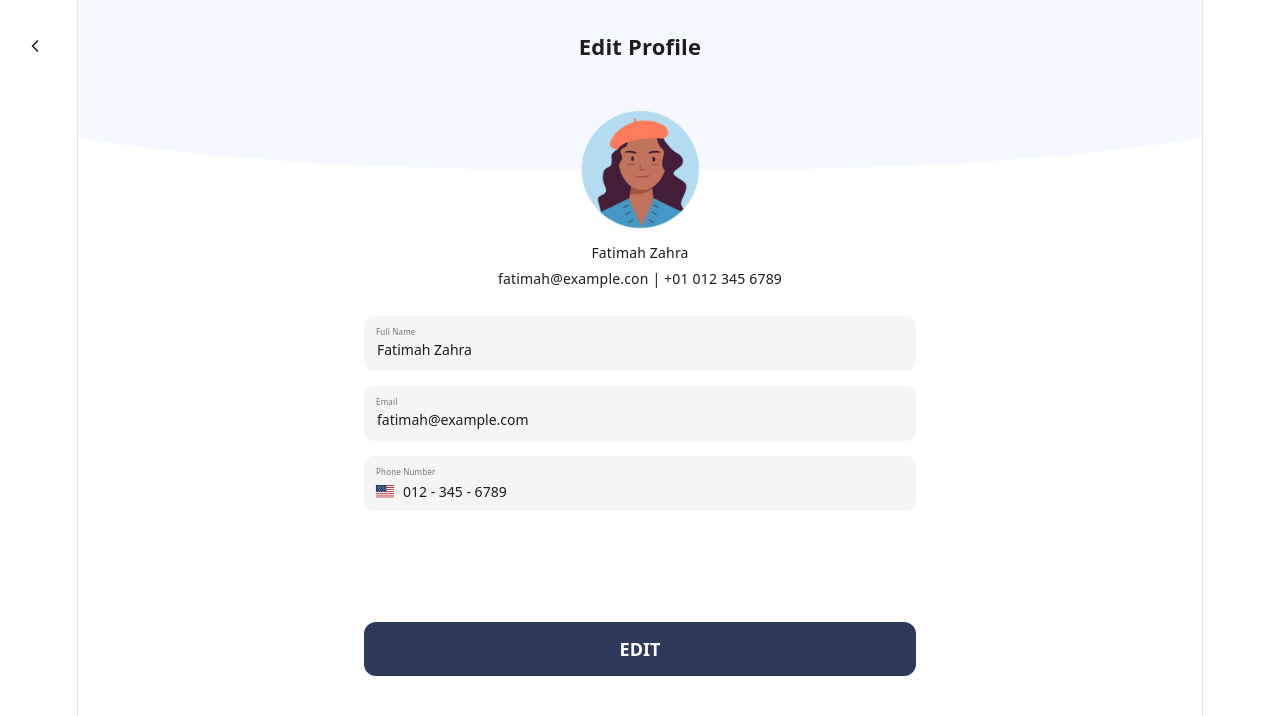
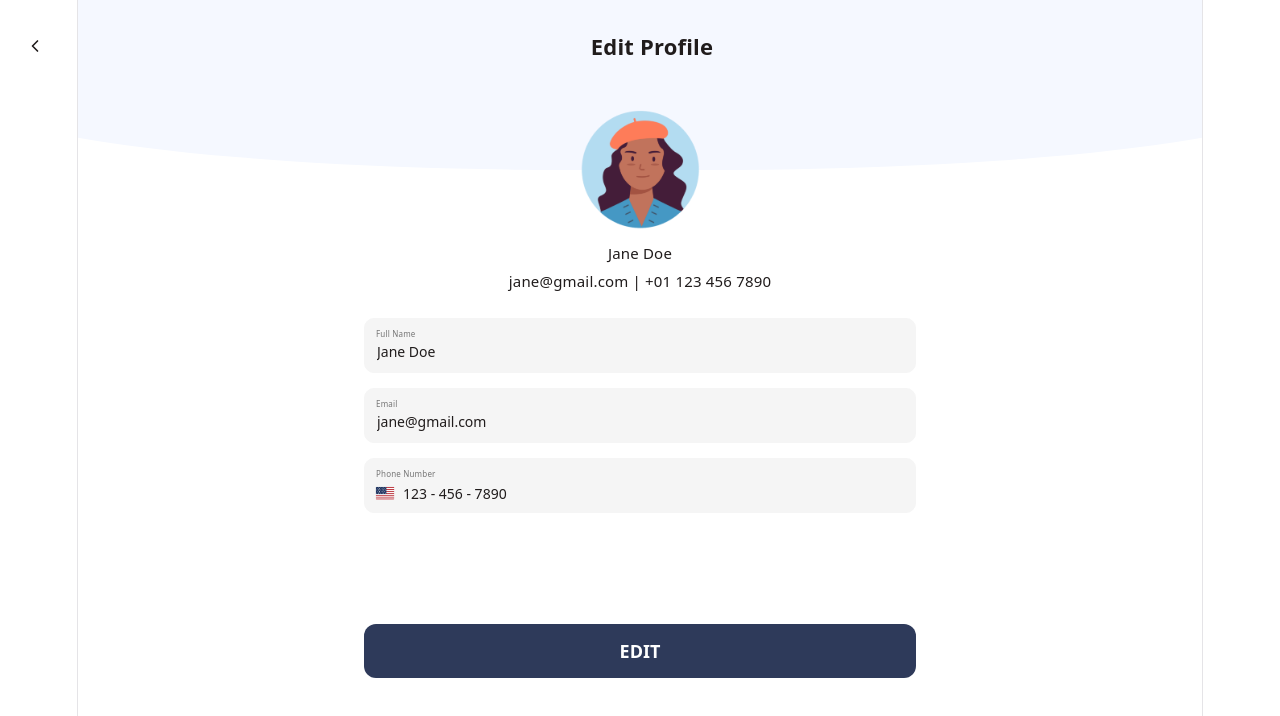
Before and after one commit to FatimahZahra30/weather-app, a Vue app: page /profile in a window 1280 px wide. Shown: the top 716 px of the page. Built offline with nearby package versions, Linux system fonts and the light colour scheme; no server answers.

Commit message:
feat: ensured editing and submiting of profile changes is available, with data being saved

```diff
--- a/src/components/organisms/ProfileForm.vue
+++ b/src/components/organisms/ProfileForm.vue
@@ -1,16 +1,53 @@
 <script setup lang="ts">
-import { ref } from 'vue'
+import { ref, watch } from 'vue'
+
 import AppButton from '../atoms/AppButton.vue'
 import AppInput from '../atoms/AppInput.vue'
 import USFlag from '../../assets/icons/US-flag.png'
 
-const name = ref('Fatimah Zahra')
-const email = ref('fatimah@example.com')
-const phone = ref('012 - 345 - 6789')
+interface Profile {
+  name: string
+  email: string
+  phone: string
+}
+
+const props = defineProps<{
+  profile: Profile
+  isEditing: boolean
+}>()
+
+const name = ref(props.profile.name)
+const email = ref(props.profile.email)
+const phone = ref(props.profile.phone)
 
 const nameError = ref('')
 const emailError = ref('')
 const phoneError = ref('')
+
+watch(
+  () => props.profile,
+  (newProfile) => {
+    name.value = newProfile.name
+    email.value = newProfile.email
+    phone.value = newProfile.phone
+  },
+  { deep: true },
+)
+
+const emit = defineEmits<{
+  edit: []
+  save: [
+    profile: {
+      name: string
+      email: string
+      phone: string
+    },
+  ]
+}>()
+
+/* =========================
+   Validation
+   ========================= */
 
 const validateForm = () => {
   nameError.value = ''
@@ -52,13 +89,9 @@ const validateForm = () => {
   return isValid
 }
 
-const emit = defineEmits<{
-  save: [profile: {
-    name: string
-    email: string
-    phone: string
-  }]
-}>()
+/* =========================
+   Save
+   ========================= */
 
 const handleSave = () => {
   if (!validateForm()) {
@@ -71,6 +104,10 @@ const handleSave = () => {
     phone: phone.value,
   })
 }
+
+/* =========================
+   Phone Formatting
+   ========================= */
 
 const formatPhone = (event: Event) => {
   const input = event.target as HTMLInputElement
@@ -97,8 +134,12 @@ const formatPhone = (event: Event) => {
     @submit.prevent="handleSave"
   >
 
-    <!-- Name -->
+    <!-- =========================
+         Name
+         ========================= -->
+
     <div class="profile-form__field">
+
       <label
         class="profile-form__label"
         for="profile-name"
@@ -112,7 +153,11 @@ const formatPhone = (event: Event) => {
         type="text"
         placeholder=""
         class="profile-form__input"
-        :class="{ 'profile-form__input--error': nameError }"
+        :disabled="!isEditing"
+        :class="{
+          'profile-form__input--error': nameError,
+          'profile-form__input--editing': isEditing,
+        }"
       />
 
       <p
@@ -121,10 +166,16 @@ const formatPhone = (event: Event) => {
       >
         {{ nameError }}
       </p>
+
     </div>
 
-    <!-- Email -->
+
+    <!-- =========================
+         Email
+         ========================= -->
+
     <div class="profile-form__field">
+
       <label
         class="profile-form__label"
         for="profile-email"
@@ -138,7 +189,11 @@ const formatPhone = (event: Event) => {
         type="email"
         placeholder="Enter your email"
         class="profile-form__input"
-        :class="{ 'profile-form__input--error': emailError }"
+        :disabled="!isEditing"
+        :class="{
+          'profile-form__input--error': emailError,
+          'profile-form__input--editing': isEditing,
+        }"
       />
 
       <p
@@ -147,10 +202,16 @@ const formatPhone = (event: Event) => {
       >
         {{ emailError }}
       </p>
+
     </div>
 
-    <!-- Phone Number -->
+
+    <!-- =========================
+         Phone Number
+         ========================= -->
+
     <div class="profile-form__field">
+
       <label
         class="profile-form__label"
         for="profile-phone"
@@ -160,8 +221,12 @@ const formatPhone = (event: Event) => {
 
       <div
         class="phone-input"
-        :class="{ 'phone-input--error': phoneError }"
+        :class="{
+          'phone-input--error': phoneError,
+          'profile-form__input--editing': isEditing,
+        }"
       >
+
         <img
           :src="USFlag"
           alt="Phone Input Flag"
@@ -176,31 +241,51 @@ const formatPhone = (event: Event) => {
           inputmode="numeric"
           maxlength="16"
           placeholder="123 - 456 - 7890"
+          :disabled="!isEditing"
           @input="formatPhone"
         />
+
       </div>
 
-    <!-- Error OUTSIDE phone-input -->
       <p
         v-if="phoneError"
         class="profile-form__error"
       >
         {{ phoneError }}
       </p>
+
     </div>
 
-    <!-- Save -->
+
+    <!-- =========================
+         Edit / Submit Button
+         ========================= -->
+
     <AppButton
+      v-if="!isEditing"
+      class="profile-form__save"
+      type="button"
+      @click="emit('edit')"
+    >
+      EDIT
+    </AppButton>
+
+    <AppButton
+      v-else
       class="profile-form__save"
       type="submit"
     >
-      EDIT
+      SUBMIT
     </AppButton>
 
   </form>
 </template>
 
 <style scoped>
+/* =========================
+   Form
+   ========================= */
+
 .profile-form {
   display: flex;
   flex-direction: column;
@@ -210,6 +295,7 @@ const formatPhone = (event: Event) => {
 
   box-sizing: border-box;
 }
+
 
 /* =========================
    Form Field
@@ -223,8 +309,14 @@ const formatPhone = (event: Event) => {
   margin-bottom: 15px;
 }
 
+
+/* =========================
+   Label
+   ========================= */
+
 .profile-form__label {
   position: absolute;
+
   top: 3px;
   left: 12px;
 
@@ -240,6 +332,11 @@ const formatPhone = (event: Event) => {
   pointer-events: none;
 }
 
+
+/* =========================
+   Text / Email Input
+   ========================= */
+
 .profile-form__input {
   width: 100%;
   height: 55px;
@@ -250,6 +347,8 @@ const formatPhone = (event: Event) => {
 
   font-weight: 500;
 }
+
+
 /* =========================
    Phone Input
    ========================= */
@@ -266,19 +365,22 @@ const formatPhone = (event: Event) => {
   border: 1px solid #F5F5F5;
   border-radius: 10px;
 
-
   background: #F5F5F5;
 
   overflow: hidden;
 }
 
-/* Flag */
+
+/* =========================
+   Flag
+   ========================= */
 
 .phone-input__flag {
   width: 20px;
   height: 14px;
 
   object-fit: cover;
+
   flex-shrink: 0;
 
   margin-left: 10px;
@@ -288,7 +390,10 @@ const formatPhone = (event: Event) => {
   border-radius: 2px;
 }
 
-/* Number */
+
+/* =========================
+   Phone Number
+   ========================= */
 
 .phone-input__field {
   flex: 1;
@@ -299,6 +404,7 @@ const formatPhone = (event: Event) => {
   min-width: 0;
 
   padding: 15px 12px 0 0;
+
   border: none;
   outline: none;
 
@@ -317,15 +423,39 @@ const formatPhone = (event: Event) => {
   color: #999;
 }
 
+.profile-form__input--editing {
+  background-color: #FFFFFF !important;
+  border-color: #EDEDED;
+}
+
+
 /* =========================
-   Save Button
+   Disabled Inputs
+   ========================= */
+
+.profile-form__input:disabled,
+.phone-input__field:disabled {
+  cursor: default;
+  opacity: 1;
+}
+
+
+/* =========================
+   Edit / Submit Button
    ========================= */
 
 .profile-form__save {
   width: 100%;
+
   margin-top: auto;
+
   background-color: #2E3A5A;
 }
+
+
+/* =========================
+   Errors
+   ========================= */
 
 .profile-form__input--error {
   border-color: #D9534F !important;
@@ -335,6 +465,7 @@ const formatPhone = (event: Event) => {
   margin: 5px 0 0;
 
   font-size: 12px;
+
   color: #D9534F;
 }
 
--- a/src/pages/ProfilePage.vue
+++ b/src/pages/ProfilePage.vue
@@ -1,28 +1,86 @@
 <script setup lang="ts">
+import { ref, onMounted } from 'vue'
+import { useRouter } from 'vue-router'
+
 import AppIconButton from '../components/atoms/AppIconButton.vue'
 import ProfileForm from '../components/organisms/ProfileForm.vue'
 import profilePicture from '../assets/profile/profile-picture.png'
-import { useRouter } from 'vue-router'
+
+interface Profile {
+  name: string
+  email: string
+  phone: string
+}
 
 const router = useRouter()
+
+/* =========================
+   Profile State
+   ========================= */
+
+const isEditing = ref(false)
+
+const profile = ref<Profile>({
+  name: 'Jane Doe',
+  email: 'jane@gmail.com',
+  phone: '123 - 456 - 7890',
+})
+
+/* =========================
+   Load Saved Profile
+   ========================= */
+
+onMounted(() => {
+  const savedProfile = localStorage.getItem('profile')
+
+  if (savedProfile) {
+    try {
+      profile.value = JSON.parse(savedProfile)
+    } catch {
+      console.error('Failed to load saved profile.')
+    }
+  }
+})
+
+/* =========================
+   Navigation
+   ========================= */
 
 const goToWeather = () => {
   router.push('/')
 }
 
-const handleSave = (profile: {
-  name: string
-  email: string
-  phone: string
-}) => {
-  console.log('Profile saved:', profile)
+/* =========================
+   Edit Profile
+   ========================= */
+
+const startEditing = () => {
+  isEditing.value = true
+}
+
+/* =========================
+   Save Profile
+   ========================= */
+
+const handleSave = (updatedProfile: Profile) => {
+  profile.value = updatedProfile
+
+  localStorage.setItem(
+    'profile',
+    JSON.stringify(updatedProfile),
+  )
+
+  isEditing.value = false
 }
 </script>
 
 <template>
   <main class="profile-page">
 
-    <!-- Header -->
+    <!-- =========================
+         Header
+         ========================= -->
+
     <section class="header">
 
       <AppIconButton
@@ -35,11 +93,16 @@ const handleSave = (profile: {
         Edit Profile
       </p>
 
+      <!-- Keeps title centered -->
       <div class="header__spacer"></div>
 
     </section>
 
-    <!-- Profile Picture -->
+
+    <!-- =========================
+         Profile Picture
+         ========================= -->
+
     <section class="profile-header">
 
       <div class="profile-header__background">
@@ -54,28 +117,47 @@ const handleSave = (profile: {
 
     </section>
 
-    <!-- Profile Detail -->
-     <section class="profile-detail">
-        <p>
-            Fatimah Zahra
-        </p>
 
-        <p>
-            fatimah@example.con | +01 012 345 6789
-        </p>
-     </section>
+    <!-- =========================
+         Profile Details
+         ========================= -->
 
-    <!-- Profile Form -->
+    <section class="profile-detail">
+
+      <p class="profile-detail__name">
+        {{ profile.name }}
+      </p>
+
+      <p class="profile-detail__contact">
+        {{ profile.email }} | +01 {{ profile.phone.replace(/\s*-\s*/g, ' ') }}
+      </p>
+
+    </section>
+
+
+    <!-- =========================
+         Profile Form
+         ========================= -->
+
     <section class="profile-page__form">
+
       <ProfileForm
+        :profile="profile"
+        :is-editing="isEditing"
+        @edit="startEditing"
         @save="handleSave"
       />
+
     </section>
 
   </main>
 </template>
 
 <style scoped>
+/* =========================
+   Page
+   ========================= */
+
 .profile-page {
   width: 100%;
   min-height: 100vh;
@@ -85,12 +167,14 @@ const handleSave = (profile: {
   color: #201C1C;
 }
 
+
 /* =========================
    Header
    ========================= */
 
 .header {
   position: absolute;
+
   z-index: 10;
 
   top: 24px;
@@ -101,6 +185,7 @@ const handleSave = (profile: {
   align-items: center;
 
   width: 100%;
+
   padding: 0 13px;
 
   box-sizing: border-box;
@@ -108,26 +193,30 @@ const handleSave = (profile: {
   color: #201C1C;
 }
 
+.header :deep(.app-icon-button) {
+  flex-shrink: 0;
+}
+
 .header p {
-  position: absolute;
-
-  left: 50%;
-  transform: translateX(-50%);
+  flex: 1;
 
   margin: 0;
+
+  text-align: center;
 
   font-size: 22px;
   font-weight: 700;
 
   color: #201C1C;
-
-  white-space: nowrap;
 }
 
 .header__spacer {
   width: 20px;
   height: 20px;
+
+  flex-shrink: 0;
 }
+
 
 /* =========================
    Profile Header
@@ -142,7 +231,9 @@ const handleSave = (profile: {
   overflow: hidden;
 }
 
-/* Curved blue background */
+
+/* Curved background */
+
 .profile-header__background {
   position: absolute;
 
@@ -157,13 +248,16 @@ const handleSave = (profile: {
   border-radius: 0 0 45% 45%;
 }
 
+
 /* Profile picture */
+
 .profile-header__image {
   position: absolute;
 
   z-index: 2;
 
   left: 50%;
+
   margin-top: 110px;
 
   transform: translateX(-50%);
@@ -174,8 +268,41 @@ const handleSave = (profile: {
   border-radius: 50%;
 
   object-fit: cover;
+}
 
+
+/* =========================
+   Profile Details
+   ========================= */
+
+.profile-detail {
+  width: 100%;
+
+  margin-top: -10px;
+
+  text-align: center;
+
+  box-sizing: border-box;
 }
+
+.profile-detail__name {
+  margin: 0 0 2px;
+
+  font-size: 15px;
+  font-weight: 400;
+
+  color: #201C1C;
+}
+
+.profile-detail__contact {
+  margin: 0;
+
+  font-size: 15px;
+  font-weight: 400;
+
+  color: #201C1C;
+}
+
 
 /* =========================
    Profile Form
@@ -187,18 +314,8 @@ const handleSave = (profile: {
 
   margin: 0 auto;
 
+  padding: 24px;
+
   box-sizing: border-box;
-  padding: 24px;
 }
-
-/* =========================
-   Profile Detail
-   ========================= */
-.profile-detail {
-    font-size: 14px;
-    font-weight: 450;
-
-    margin-top: -10px;
-}
-
 </style>
```
Also changed, not shown: src/utils/profileStorage.ts (added). Lines whose indentation alone changed are shown as unchanged.
